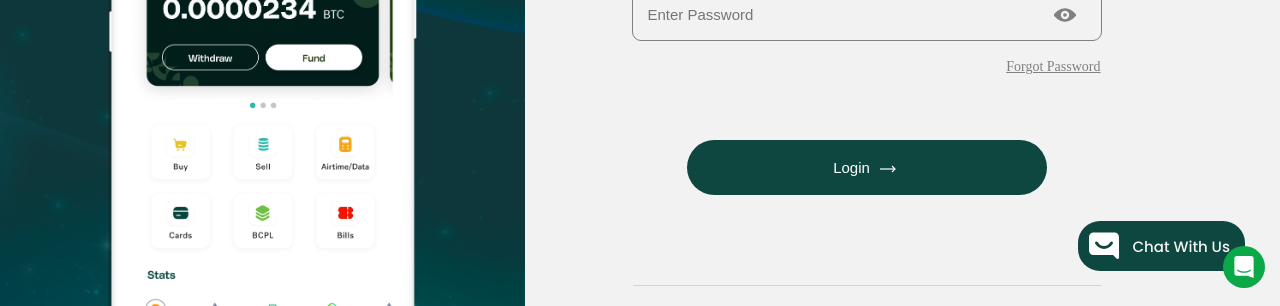
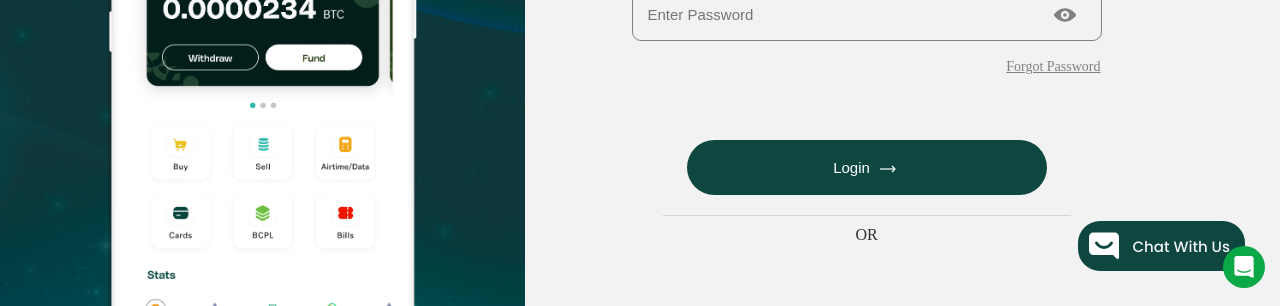
Before and after one commit to Uchenna99/BITMAMA-CLONE-TS, a React (Vite) app: page /login in a window 1280 px wide. Shown: the part 494-800 px from the top of the page. Built offline with nearby package versions, Linux system fonts and the light colour scheme; a web font is replaced by a local one.

Commit message:
implementing google oAuht

```diff
--- a/package.json
+++ b/package.json
@@ -10,7 +10,9 @@
     "preview": "vite preview"
   },
   "dependencies": {
+    "@react-oauth/google": "^0.12.1",
     "axios": "^1.7.7",
+    "jwt-decode": "^4.0.0",
     "react": "^18.3.1",
     "react-dom": "^18.3.1",
     "react-icons": "^5.3.0",
--- a/src/Pages/Login.tsx
+++ b/src/Pages/Login.tsx
@@ -3,13 +3,23 @@ import "../Stylesheets/LoginPage.css"
 import signupphone from "../assets/signupimg.png"
 import btcimg from "../assets/signupbtc.png"
 import { Link } from "react-router-dom";
+import { GoogleLogin } from "@react-oauth/google";
+import { jwtDecode } from "jwt-decode";
 
+
+interface CredentialResponse {
+    credential: string;
+    clientId: string;
+    select_by: 'btn' | 'auto' | 'user';
+}
 
 
 const LoginPage =()=>{
 
     const [Email, setEmail] = useState('')
     const [Password, setPassword] = useState('')
+    const [googleCred, setgoogleCred] = useState<CredentialResponse | null>(null)
+
     const SubmitLogin = async (e: { preventDefault: () => void; })=>{
         e.preventDefault()
         // const SendLogin = {Email, Password}
@@ -22,6 +32,11 @@ const LoginPage =()=>{
         console.log(Email);
 
     }
+
+    const onSuccess = (credentialResponse: any)=>{
+        console.log('Login Successful', jwtDecode(credentialResponse.credential));
+        setgoogleCred(jwtDecode(credentialResponse.credential))
+    };
 
     return(
         <>
@@ -74,8 +89,16 @@ const LoginPage =()=>{
                                         <svg id='login-arrow' width="25" height="24" viewBox="0 0 25 24" fill="none" aria-hidden="true" focusable="false"><path d="M17 15L20 12L17 9" stroke="currentColor" strokeWidth="1.2"></path><path d="M20 12H5" stroke="currentColor" strokeWidth="1.2"></path></svg>
                                     </button>
                                 </Link>
+
+                                <div className="google-login">
+                                    <p>OR</p>
+                                    <GoogleLogin
+                                        onSuccess={onSuccess}
+                                    />
+                                </div>
                             </div>
                         </form>
+
 
                         <div className="bottom-section">
                             <p id='not-you'>Not you? <Link to='/signup' id='botton-signup'>Sign Up</Link> </p>
--- a/src/Stylesheets/LoginPage.css
+++ b/src/Stylesheets/LoginPage.css
@@ -196,7 +196,9 @@ form#login-form{
     height: fit-content;
     /* background-color: palegreen; */
     display: flex;
-    justify-content: center;
+    flex-direction: column;
+    align-items: center;
+    gap: 20px;
     padding: 70px 30px 90px;
     border-bottom: 1px solid lightgray;
 }
@@ -226,6 +228,19 @@ button.login-button{
 
 svg#login-arrow{
     margin-top: 3px;
+}
+
+
+.google-login{
+    width: 100%;
+    height: fit-content;
+    border-top: 1px solid lightgray;
+    /* background-color: plum; */
+    display: flex;
+    flex-direction: column;
+    align-items: center;
+    padding-top: 10px;
+    gap: 10px;
 }
 
 
--- a/src/Stylesheets/Navbar.css
+++ b/src/Stylesheets/Navbar.css
@@ -144,7 +144,7 @@ button#nav-butn:hover{
     position: absolute;
     top: 75px;
     left: -250px;
-    animation: dropdown 100ms 1 forwards linear;
+    animation: 100ms 1 forwards linear;
 }
 
 
--- a/src/main.tsx
+++ b/src/main.tsx
@@ -3,11 +3,14 @@ import { createRoot } from 'react-dom/client'
 import './index.css'
 import App from './App.tsx'
 import { BrowserRouter } from 'react-router-dom'
+import { GoogleOAuthProvider } from '@react-oauth/google'
 
 createRoot(document.getElementById('root')!).render(
   <StrictMode>
+    <GoogleOAuthProvider clientId='310369112124-j21staikcd3r4b546tcedmjh19o85gab.apps.googleusercontent.com'>
     <BrowserRouter>
       <App />
     </BrowserRouter>
+    </GoogleOAuthProvider>
   </StrictMode>,
 )
```
Also changed, not shown: src/Auth.ts (added, +30 -0 lines), 1 other file (tests, documents, lock files or other folders).
